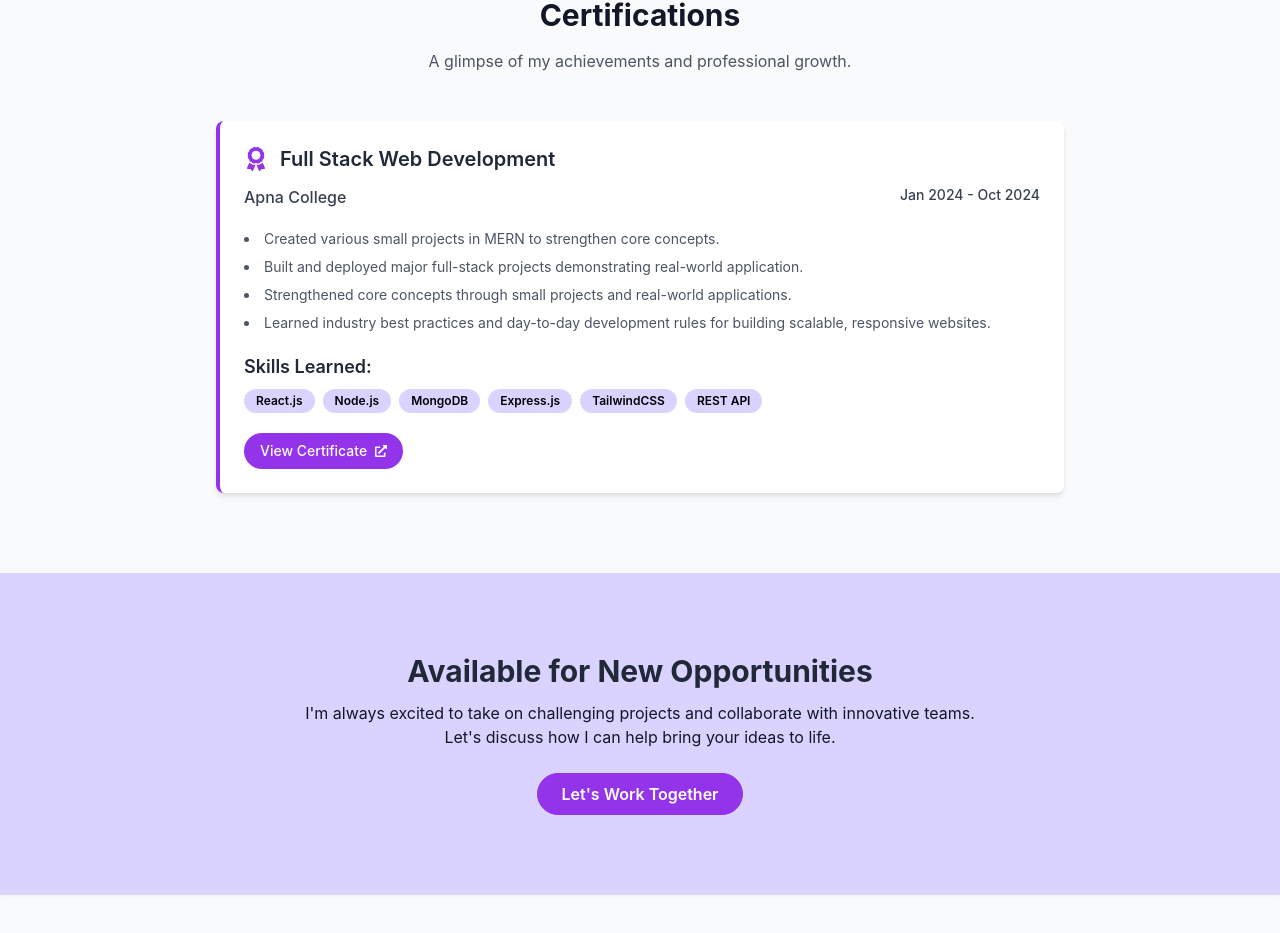
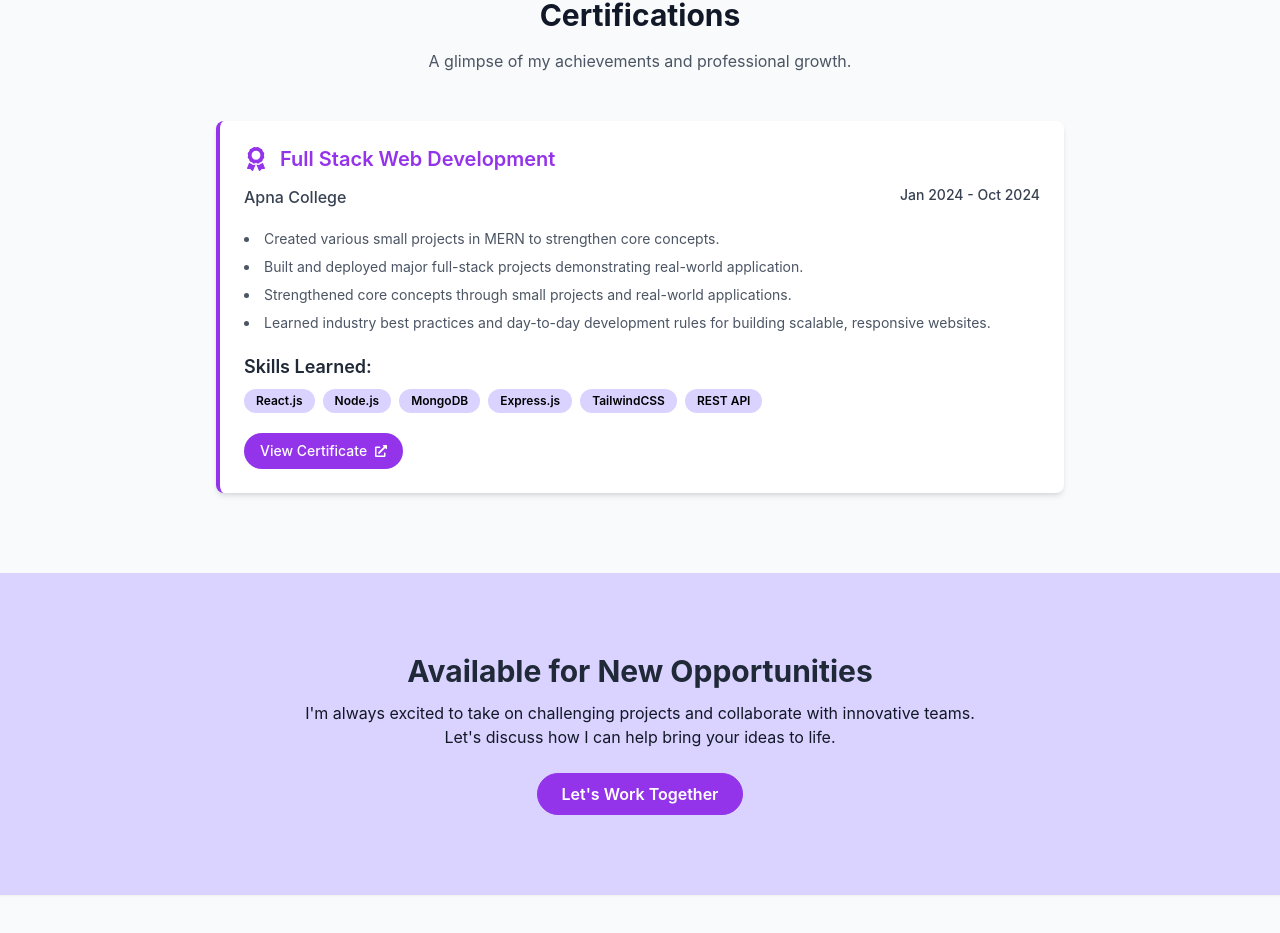
Before and after one commit to Khanjan10/portfolio, a React (Create React App) app: page / in a window 1280 px wide. Shown: the part 3291-4224 px from the top of the page. Built offline with nearby package versions, Linux system fonts and the light colour scheme.

Commit message:
Added Certifications

```diff
--- a/src/components/Certifications.js
+++ b/src/components/Certifications.js
@@ -49,7 +49,7 @@
       >
         <div className="flex items-center gap-3 mb-3">
           <FaAward className="text-primary text-2xl" />
-          <h3 className="text-xl font-semibold text-gray-800">
+          <h3 className="text-xl font-semibold text-primary">
             {certificate.title}
           </h3>
         </div>
```
